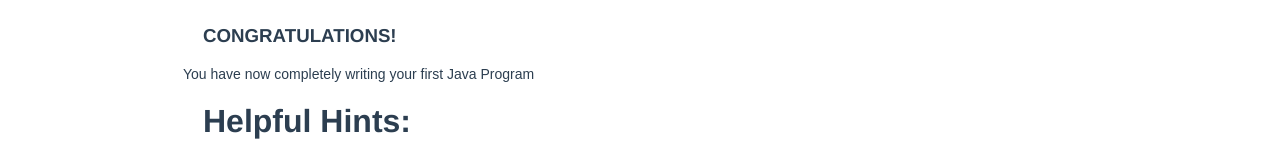
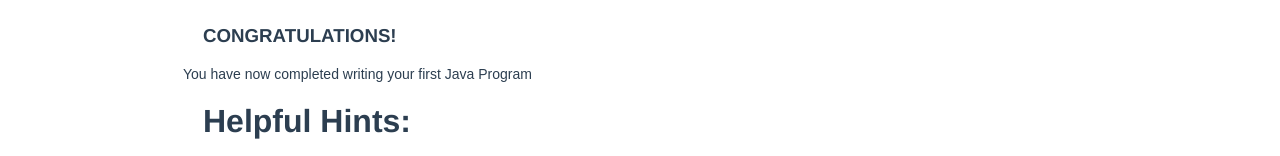
Before and after one commit to ShadyHippo/JavaTutorials, a Vue app: page /assignment0 in a window 1280 px wide. Shown: the part 1285-1441 px from the top of the page. Built offline with nearby package versions, Linux system fonts and the light colour scheme.

Commit message:
fixed Typo

```diff
--- a/src/views/Assignment0.vue
+++ b/src/views/Assignment0.vue
@@ -63,7 +63,7 @@ public static void main(String[] args) {
 
 
     <h3 class="indentHeading">CONGRATULATIONS!</h3>
-    <p class="body">You have now completely writing your first Java Program</p>
+    <p class="body">You have now completed writing your first Java Program</p>
 
 
     <h1 class="indentHeading">Helpful Hints: </h1>
```
